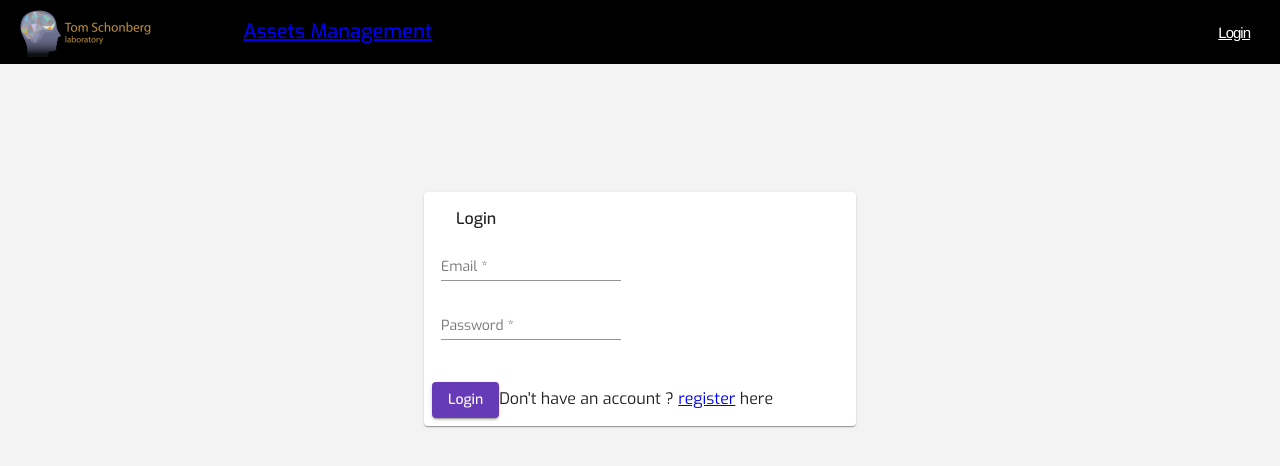
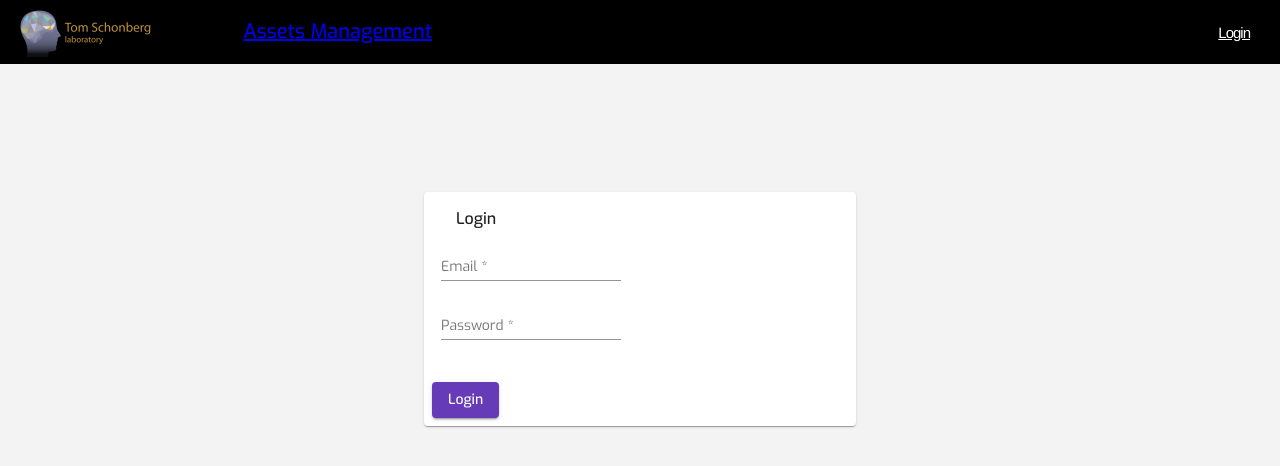
Before and after one commit to jony543/SchonbergLab-OnlineExperiments, an Angular app: page /auth/login in a window 1280 px wide. Shown: the top 466 px of the page. Built offline with nearby package versions, Linux system fonts and the light colour scheme.

Commit message:
remove register links

```diff
--- a/src/app/auth/login/login.component.html
+++ b/src/app/auth/login/login.component.html
@@ -24,6 +24,5 @@
   </mat-card-content>
   <mat-card-actions>
     <button mat-raised-button (click)="login()" color="primary">Login</button>
-    <span>Don't have an account ? <a [routerLink]="['/auth/register']" >register</a> here</span>
   </mat-card-actions>
 </mat-card>
```
Also changed, not shown: src/app/auth/auth-routing.module.ts (+4 -4 lines).
